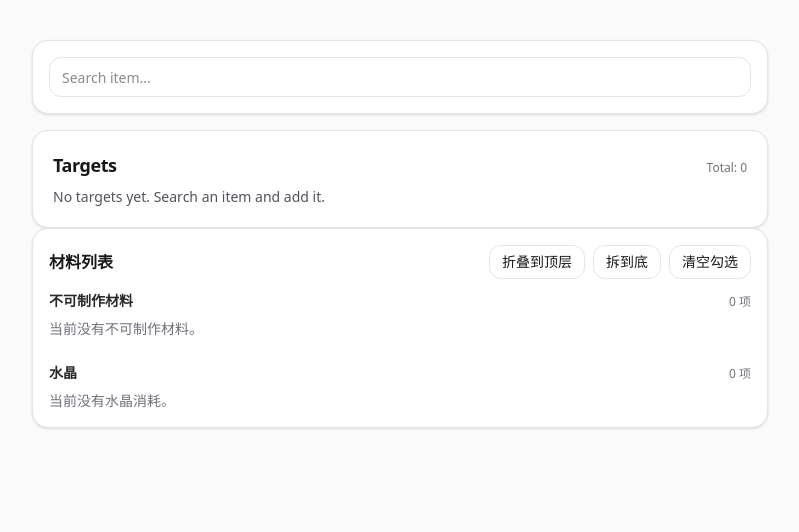
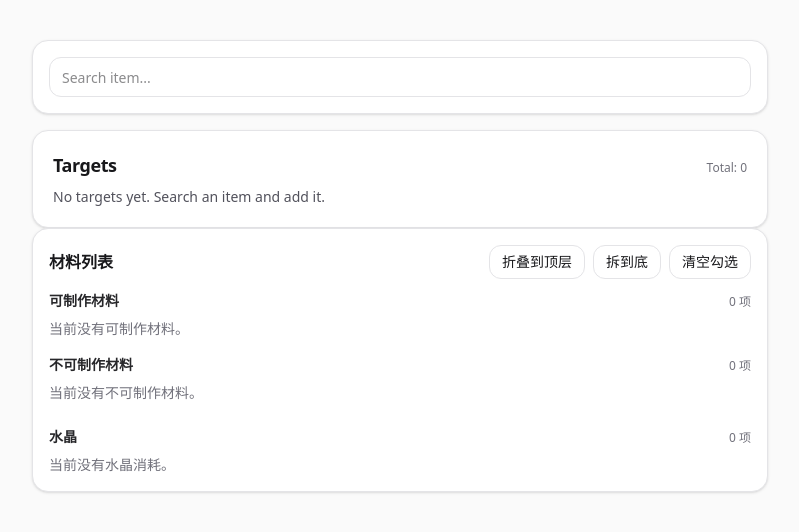
Before and after one commit to Lia-uvu/ffxiv-material-calculator, a Vue app: page / in a window 1280 px wide. Shown: the top 532 px of the page, without its empty margins (240-1039 px from the left). Built offline with nearby package versions, Linux system fonts and the light colour scheme.

Commit message:
可制作材料排序没按先后顺序固定，但是能跑；通信文档还没写。试图加localStorage大改之前备份先

```diff
--- a/src/calculator/components/CanCraftSection.vue
+++ b/src/calculator/components/CanCraftSection.vue
@@ -1,6 +1,111 @@
+<!-- CanCraftSection.vue -->
 <template>
-  </template>
+  <div>
+    <div class="flex items-baseline justify-between mt-2 mb-2">
+      <div class="text-sm font-semibold text-zinc-800">可制作材料</div>
+      <div class="text-xs text-zinc-500">{{ rows.length }} 项</div>
+    </div>
 
-<script>
+    <div v-if="rows.length === 0" class="text-sm text-zinc-500 mb-4">
+      当前没有可制作材料。
+    </div>
 
+    <div v-else class="space-y-2 mb-4">
+      <div
+        v-for="r in rows"
+        :key="'c-' + r.item.id"
+        class="relative rounded-2xl border border-zinc-200 p-3 overflow-hidden"
+        :class="[
+          r.item.isExpanded ? 'bg-zinc-50' : 'bg-white',
+          checkedIds.has(r.item.id) ? 'opacity-80' : ''
+        ]"
+      >
+        <!-- 勾选蒙版（只影响视觉，不改变顺序） -->
+        <div
+          v-if="checkedIds.has(r.item.id)"
+          class="absolute inset-0 rounded-2xl bg-violet-200/40 pointer-events-none flex items-center justify-center"
+        >
+          <div class="text-violet-900 font-semibold text-sm">✓ 已完成</div>
+        </div>
+
+        <div class="flex items-start gap-3">
+          <button
+            type="button"
+            class="mt-0.5 h-5 w-5 rounded border border-zinc-300 flex items-center justify-center shrink-0 bg-white"
+            @click="$emit('toggle-check', r.item.id)"
+          >
+            <span v-if="checkedIds.has(r.item.id)" class="text-sm">✓</span>
+          </button>
+
+          <div class="flex-1 min-w-0">
+            <div class="flex items-center gap-2">
+              <div class="text-sm font-medium text-zinc-900 truncate">
+                {{ r.item.name }}
+              </div>
+
+              <span
+                class="text-[11px] px-2 py-0.5 rounded-full"
+                :class="r.item.isExpanded ? 'bg-violet-100 text-violet-700' : 'bg-zinc-100 text-zinc-700'"
+              >
+                {{ r.item.isExpanded ? '已拆' : '未拆' }}
+              </span>
+            </div>
+
+            <div class="text-xs text-zinc-500 mt-1">
+              制作职业：{{ r.item.job ?? "—" }}
+              <template v-if="r.item.isExpanded"> · 需求：{{ r.item.needAmount }}</template>
+            </div>
+          </div>
+
+          <div class="flex items-center gap-2 shrink-0">
+            <div class="text-sm font-semibold tabular-nums text-zinc-900 w-16 text-right">
+              {{ r.item.displayAmount }}{{ r.item.displaySuffix }}
+            </div>
+
+            <button
+              type="button"
+              class="h-8 w-8 rounded-xl border border-zinc-200 flex items-center justify-center hover:bg-zinc-50"
+              @click="$emit('toggle-expand', r.item.id)"
+              :title="r.item.isExpanded ? '锁回去（不拆）' : '拆开（展开）'"
+            >
+              <span v-if="r.item.isExpanded">🔓</span>
+              <span v-else>🔗</span>
+            </button>
+          </div>
+        </div>
+      </div>
+    </div>
+  </div>
+</template>
+
+<script setup>
+import { computed } from "vue";
+
+const props = defineProps({
+  craftable: { type: Array, default: () => [] },
+  checkedIds: { type: Object, required: true }, // Set
+});
+
+defineEmits(["toggle-check", "toggle-expand"]);
+
+/** 水晶不在此区显示 */
+const items = computed(() => (props.craftable ?? []).filter((e) => !e?.isCrystal));
+
+/**
+ * 简单排序：
+ * - 已拆（isExpanded=true）的放上面
+ * - 未拆的放下面
+ * - 组内保持原顺序（calcMaterials / composable 的排序结果不被破坏）
+ */
+const rows = computed(() => {
+  const arr = items.value ?? [];
+  const withIdx = arr.map((item, idx) => ({ item, idx }));
+  withIdx.sort((a, b) => {
+    const ea = a.item?.isExpanded ? 1 : 0;
+    const eb = b.item?.isExpanded ? 1 : 0;
+    if (ea !== eb) return eb - ea; // expanded first
+    return a.idx - b.idx; // stable
+  });
+  return withIdx;
+});
 </script>
```
